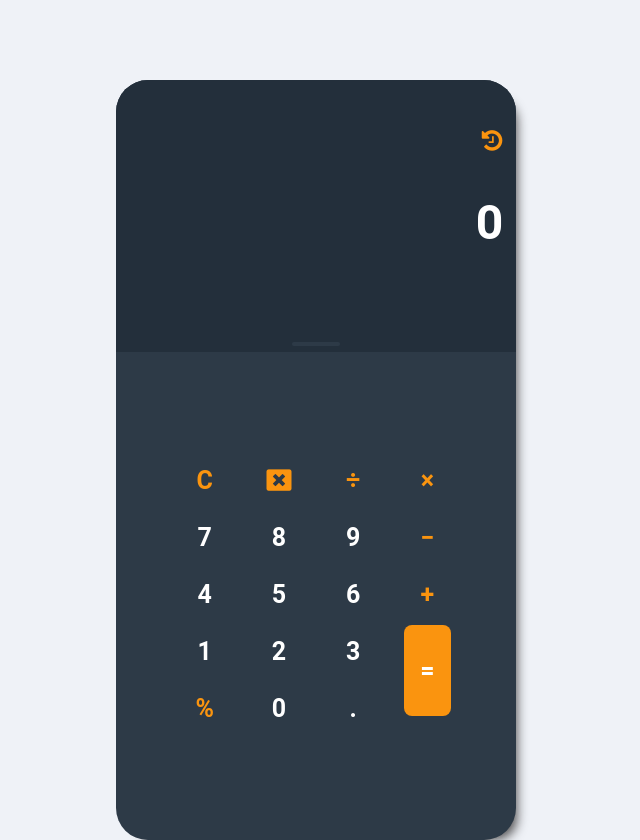
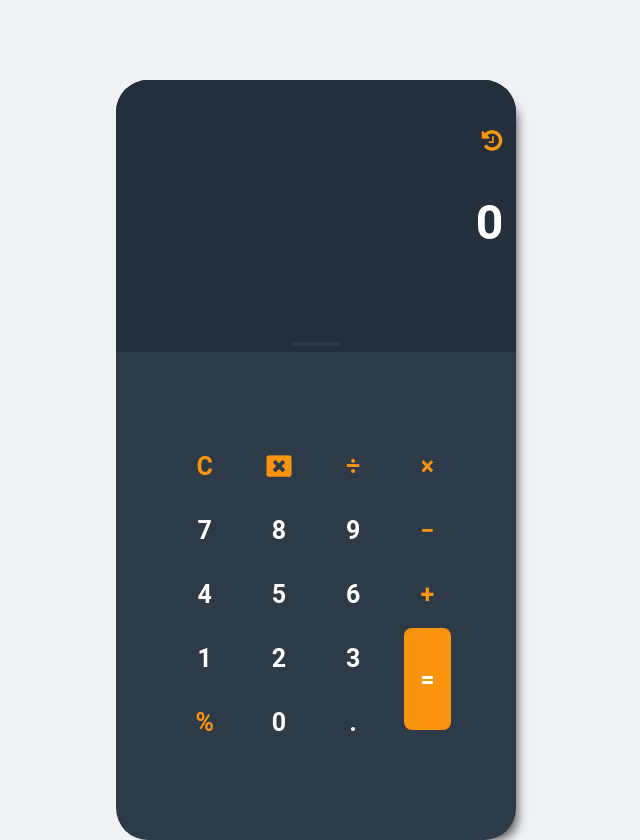
Before and after one commit to PaulMarv/calculator-with-React, a React (Create React App) app: page / in a window 1280 px wide. Shown: the whole page, without its empty margins (324-964 px from the left). Built offline with nearby package versions, Linux system fonts and the light colour scheme.

Commit message:
new commit

```diff
--- a/src/component/Button/Button.css
+++ b/src/component/Button/Button.css
@@ -1,6 +1,6 @@
 .Button{
     width: 47px;
-    height: 53px;
+    height: 60px;
     display: flex;
     align-items: center;
     justify-content: center;
```
